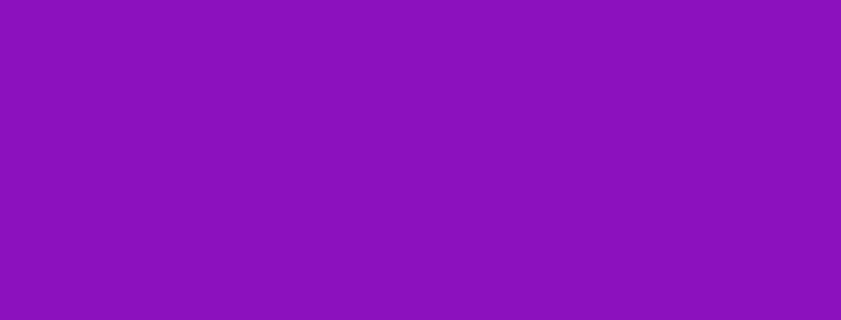
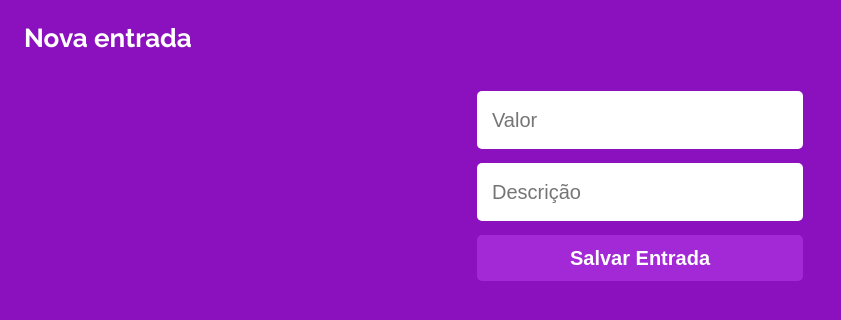
Before and after one commit to henrique-kotz/projeto13-mywallet-front, a React (Create React App) app: page /new-income in a window 1280 px wide. Before the commit this address had no page. Shown: the top 320 px of the page, without its empty margins (0-841 px from the left). Built offline with nearby package versions, Linux system fonts and the light colour scheme; a web font is replaced by a local one.

Commit message:
income and expense pages

```diff
--- a/src/components/App.js
+++ b/src/components/App.js
@@ -5,6 +5,8 @@ import UserContext from '../contexts/UserContext';
 import SignInPage from './SignInPage';
 import SignUpPage from './SignUpPage';
 import HomePage from './HomePage';
+import NewIncome from './NewIncome';
+import NewExpense from './NewExpense';
 
 import '../assets/css/reset.css';
 import '../assets/css/styles.css';
@@ -19,6 +21,8 @@ export default function App() {
                 <Route path='/' element={<SignInPage />} />
                 <Route path='/sign-up' element={<SignUpPage />} />
                 <Route path='/home' element={<HomePage />} />
+                <Route path='/new-income' element={<NewIncome />} />
+                <Route path='/new-expense' element={<NewExpense />} />
             </Routes>
         </BrowserRouter>
     </UserContext.Provider>
--- a/src/components/HomePage.js
+++ b/src/components/HomePage.js
@@ -1,4 +1,5 @@
 import { useState, useEffect, useContext } from 'react';
+import { useNavigate } from 'react-router-dom';
 import axios from 'axios';
 import styled from 'styled-components';
 import { RiLogoutBoxRLine } from 'react-icons/ri';
@@ -10,6 +11,7 @@ import UserContext from '../contexts/UserContext';
 export default function HomePage() {
     const { user } = useContext(UserContext);
     const [transactions, setTransactions] = useState([]);
+    const navigate = useNavigate();
     const config = {
         headers: {
             'Authorization': `Bearer ${user.token}`
@@ -69,11 +71,11 @@ export default function HomePage() {
             </Box>
 
             <ButtonWrapper>
-                <Button>
+                <Button onClick={() => navigate('/new-income')}>
                     <AiOutlinePlusCircle />
                     <p>Nova<br />entrada</p>
                 </Button>
-                <Button>
+                <Button onClick={() => navigate('/new-expense')}>
                     <AiOutlineMinusCircle />
                     <p>Nova<br />saída</p>
                 </Button>
@@ -195,6 +197,11 @@ const Button = styled.button`
     justify-content: space-between;
     color: #fff;
 
+    &:hover {
+        cursor: pointer;
+        filter: brightness(1.1);
+    }
+
     p {
         font-size: 17px;
         font-weight: 700;
--- /dev/null
+++ b/src/components/NewExpense.js
@@ -0,0 +1,77 @@
+import { useState, useContext } from 'react';
+import { useNavigate } from 'react-router-dom';
+import axios from 'axios';
+import styled from 'styled-components';
+
+import UserContext from '../contexts/UserContext';
+
+import Input from './Input';
+import SubmitButton from './SubmitButton';
+
+export default function NewExpense() {
+    const [userInputs, setUserInputs] = useState({
+        value: '',
+        description: ''
+    });
+    const navigate = useNavigate();
+    const { user } = useContext(UserContext);
+
+    const config = {
+        headers: {
+            'Authorization': `Bearer ${user.token}`
+        }
+    }
+
+    async function submitExpense(e) {
+        e.preventDefault();
+
+        try {
+            await axios.post('http://localhost:5000/new-expense', userInputs, config);
+            alert('Saída salva com sucesso!');
+            navigate('/home');
+        } catch(err) {
+            alert(err.response.data);
+        }
+    }
+
+    return (
+        <Container>
+            <Title>Nova saída</Title>
+            <form onSubmit={submitExpense}>
+                <Input type='text' placeholder='Valor' required
+                    value={userInputs.value}
+                    onChange={e => setUserInputs({...userInputs, value: e.target.value})}
+                />
+
+                <Input type='text' placeholder='Descrição' required
+                    value={userInputs.description}
+                    onChange={e => setUserInputs({...userInputs, description: e.target.value})}
+                />
+
+                <SubmitButton type='submit'>Salvar Saída</SubmitButton>
+            </form>
+        </Container>
+    );
+}
+
+const Container = styled.div`
+    width: 100%;
+    height: 100vh;
+    display: flex;
+    flex-direction: column;
+    align-items: center;
+
+    form {
+        display: flex;
+        flex-direction: column;
+        align-items: center;
+    }
+`;
+
+const Title = styled.h2`
+    font-size: 26px;
+    font-weight: 700;
+    color: #fff;
+    margin: 25px 24px 40px;
+    align-self: flex-start;
+`;
--- /dev/null
+++ b/src/components/NewIncome.js
@@ -0,0 +1,77 @@
+import { useState, useContext } from 'react';
+import { useNavigate } from 'react-router-dom';
+import axios from 'axios';
+import styled from 'styled-components';
+
+import UserContext from '../contexts/UserContext';
+
+import Input from './Input';
+import SubmitButton from './SubmitButton';
+
+export default function NewIncome() {
+    const [userInputs, setUserInputs] = useState({
+        value: '',
+        description: ''
+    });
+    const navigate = useNavigate();
+    const { user } = useContext(UserContext);
+
+    const config = {
+        headers: {
+            'Authorization': `Bearer ${user.token}`
+        }
+    }
+
+    async function submitIncome(e) {
+        e.preventDefault();
+
+        try {
+            await axios.post('http://localhost:5000/new-income', userInputs, config);
+            alert('Entrada salva com sucesso!');
+            navigate('/home');
+        } catch(err) {
+            alert(err.response.data);
+        }
+    }
+
+    return (
+        <Container>
+            <Title>Nova entrada</Title>
+            <form onSubmit={submitIncome}>
+                <Input type='text' placeholder='Valor' required
+                    value={userInputs.value}
+                    onChange={e => setUserInputs({...userInputs, value: e.target.value})}
+                />
+
+                <Input type='text' placeholder='Descrição' required
+                    value={userInputs.description}
+                    onChange={e => setUserInputs({...userInputs, description: e.target.value})}
+                />
+
+                <SubmitButton type='submit'>Salvar Entrada</SubmitButton>
+            </form>
+        </Container>
+    );
+}
+
+const Container = styled.div`
+    width: 100%;
+    height: 100vh;
+    display: flex;
+    flex-direction: column;
+    align-items: center;
+
+    form {
+        display: flex;
+        flex-direction: column;
+        align-items: center;
+    }
+`;
+
+const Title = styled.h2`
+    font-size: 26px;
+    font-weight: 700;
+    color: #fff;
+    margin: 25px 24px 40px;
+    align-self: flex-start;
+`;
```
